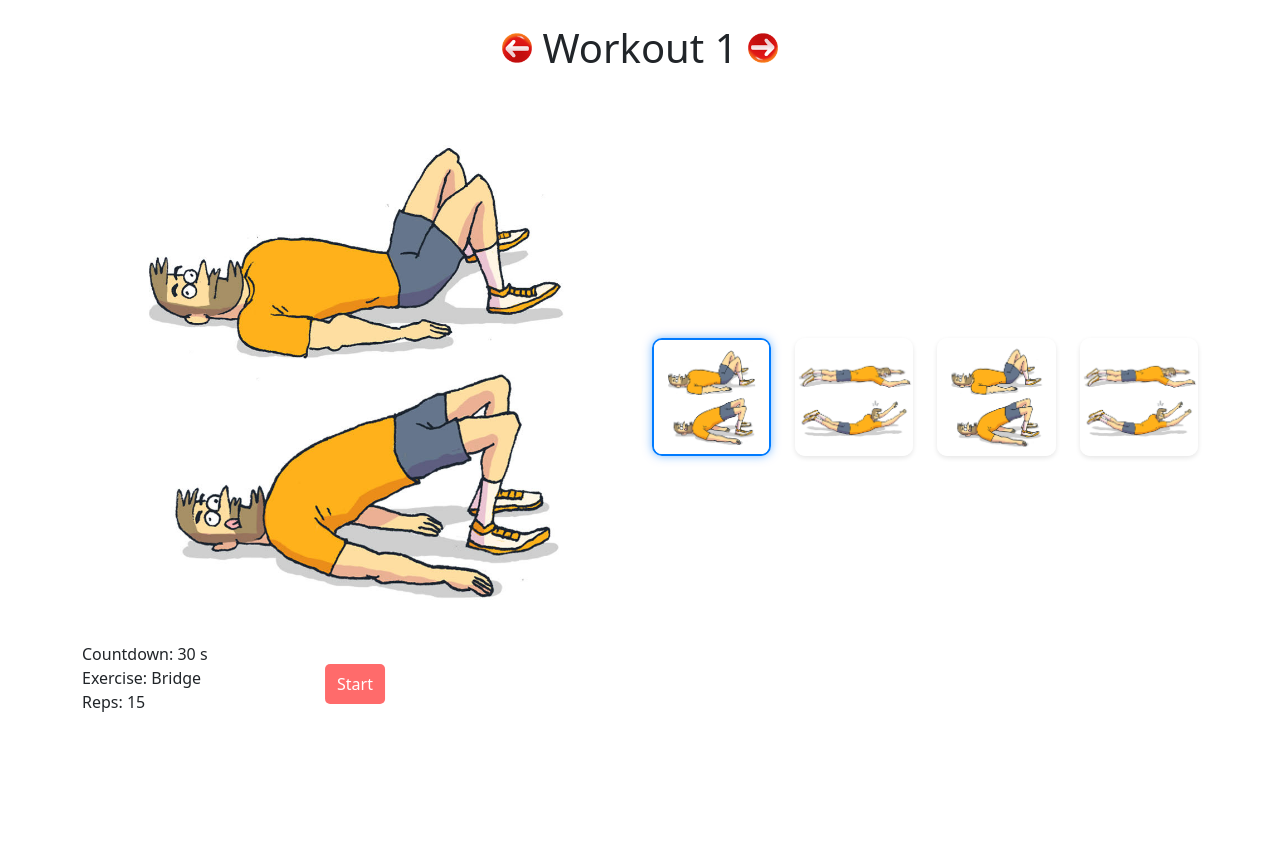
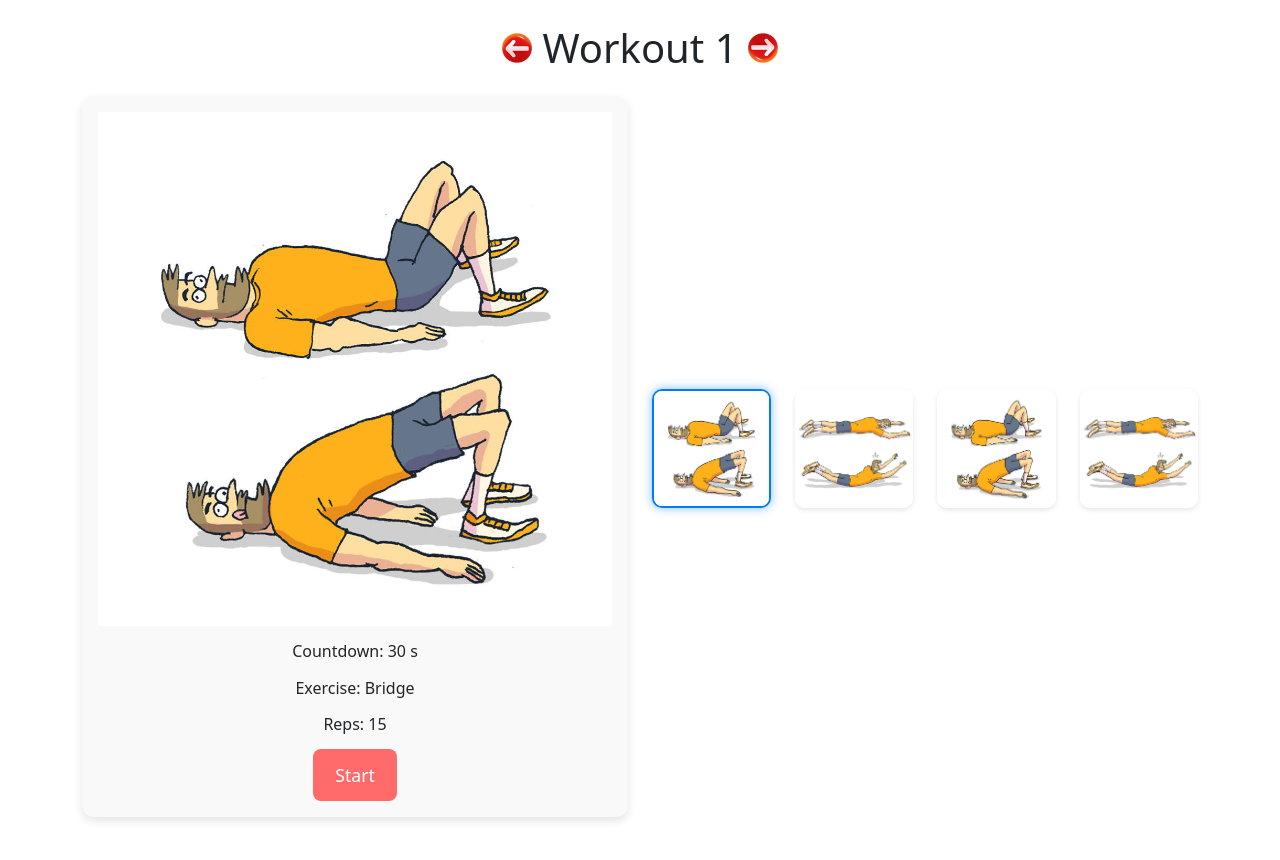
Before and after one commit to georgequispe/ejercicios, a React (Vite) app: page / in a window 1280 px wide. Shown: the top 860 px of the page. Before the commit the page ends 800 px from the top, so only its background shows below. Built offline with nearby package versions, Linux system fonts and the light colour scheme.

Commit message:
eline la posicion del boton absolute y se cambio la ImgContainer por flex

```diff
--- a/src/styled.js
+++ b/src/styled.js
@@ -13,29 +13,34 @@ export const Row = styled.div`
 
   }
 `;
-
-
 export const StartButton = styled.button`
-  position: absolute;
-  bottom: 10px;
-  left: 50%;
-  transform: translateX(-50%);
-  padding: 8px 12px;
+  padding: 0.8rem 1.4rem;
   background-color: #ff6b6b;
   color: white;
   border: none;
-  border-radius: 5px;
+  border-radius: 8px;
+  font-size: 1.1rem;
   cursor: pointer;
-  font-size: 1rem;
+  transition: background-color 0.3s;
 
   &:hover {
     background-color: #ff4b4b;
   }
 `;
+
+
 export const ImgContainer = styled.div`
-  position: relative;
-  width: 100%;
+  display: flex;
+  flex-direction: column;
+  align-items: center;
+  text-align: center;
+  gap: 0.8rem;
+  padding: 1rem;
+  background-color: #f9f9f9;
+  border-radius: 12px;
+  box-shadow: 0 4px 10px rgba(0, 0, 0, 0.1);
 `;
+
 const Btn = css`
   display: inline-block;
   cursor: pointer;
```
